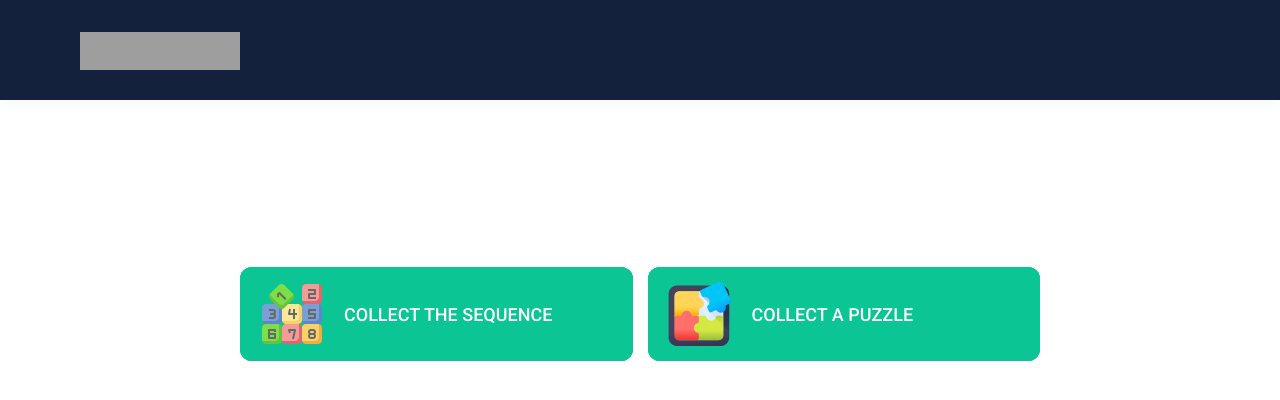
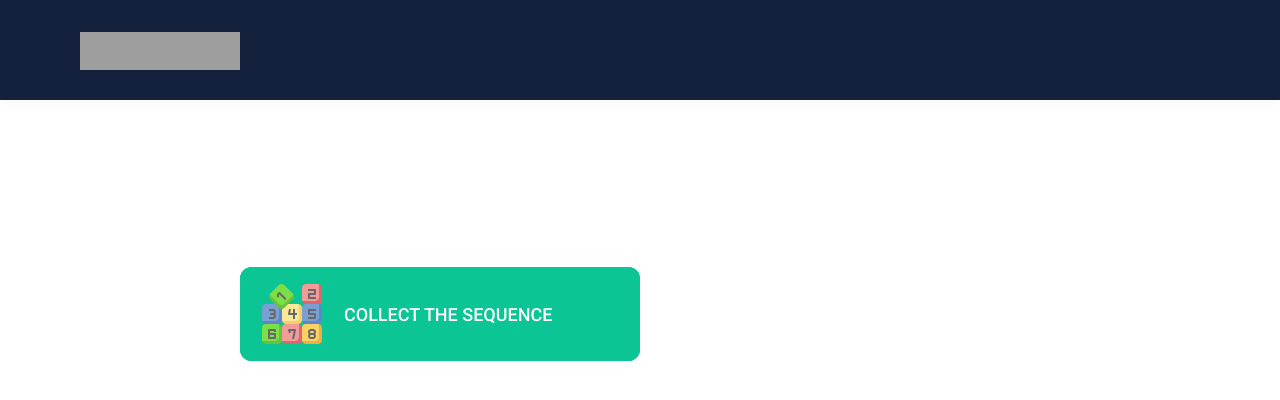
Before and after one commit to AlexJhytar/alpha, a Next.js app: page /en/game in a window 1280 px wide. Shown: the top 400 px of the page. Built offline with nearby package versions, Linux system fonts and the light colour scheme; grey boxes are pictures that could not be loaded.

Commit message:
hidden puzzle

```diff
--- a/src/components/game/startGame.jsx
+++ b/src/components/game/startGame.jsx
@@ -17,12 +17,12 @@ const StartGame = ( {onClick} ) => {
 								<img src={`${pageURL}/image/numbers.png`} alt="" />
 								<span>{t('numbers')}</span>
 						</button>
-						<button className="button button-default button-green game-build" data-game="puzzle"
-						        onClick={onClick}
-						        type="button">
-								<img src={`${pageURL}/image/puzzle.png`} alt=""/>
-								<span>{t('puzzle')}</span>
-						</button>
+						{/*<button className="button button-default button-green game-build" data-game="puzzle"*/}
+						{/*        onClick={onClick}*/}
+						{/*        type="button">*/}
+						{/*		<img src={`${pageURL}/image/puzzle.png`} alt=""/>*/}
+						{/*		<span>{t('puzzle')}</span>*/}
+						{/*</button>*/}
 				</div>
 		)
 };
```
